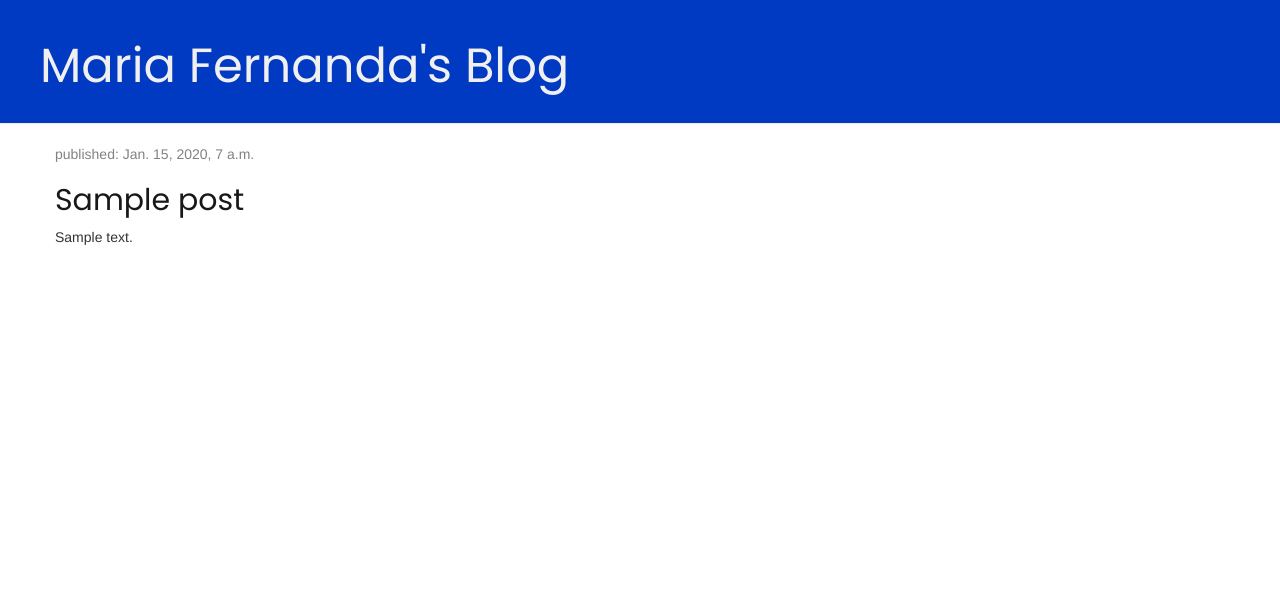
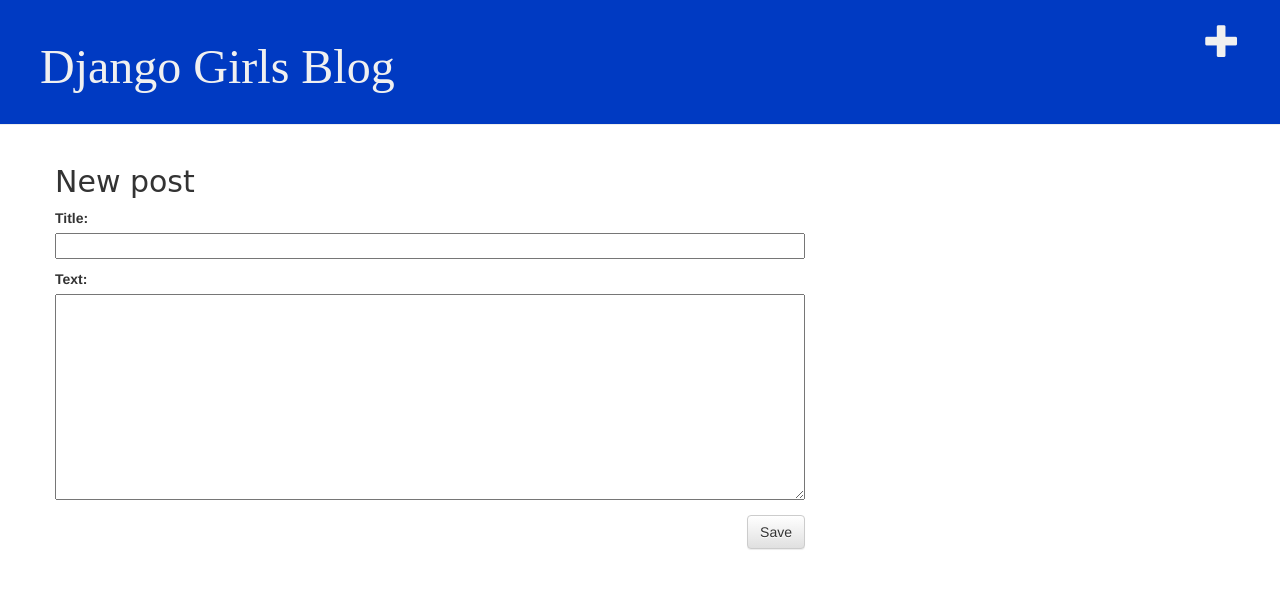
Before and after one commit to mfeeee/my_django_blog, a Django app: template blog/templates/blog/post_list.html in a window 1280 px wide. Shown: the top 589 px of the page. Run offline with Django 3.2, Linux system fonts and the light colour scheme; the template is opened without the code that fills it: values that come from a table or form of the project are taken from there, others are empty; tables that the repository leaves empty hold one stand-in row (values such as "Sample post"); parts of the project's set-up code (start-up, migrations or seed data) failed here and were passed over; some libraries are stand-ins or nearby versions.

Commit message:
Add formulario do Django Oitavo Commit

```diff
--- /dev/null
+++ b/blog/forms.py
@@ -0,0 +1,9 @@
+from django import forms
+
+from .models import Post
+
+class PostForm(forms.ModelForm):
+
+    class Meta:
+        model = Post
+        fields = ('title', 'text',)
--- a/blog/templates/blog/base.html
+++ b/blog/templates/blog/base.html
@@ -2,23 +2,22 @@
 {% load static %}
 <html lang="pt-BR">
     <head>
-        <meta charset="UTF-8">
-        <meta name="viewport" content="width=device-width, initial-scale=1.0">
-        <title>Blog da Mafê | Django Girls</title>
+        <title>Django Girls blog</title>
         <link rel="stylesheet" href="//maxcdn.bootstrapcdn.com/bootstrap/3.2.0/css/bootstrap.min.css">
         <link rel="stylesheet" href="//maxcdn.bootstrapcdn.com/bootstrap/3.2.0/css/bootstrap-theme.min.css">
+        <link href='//fonts.googleapis.com/css?family=Lobster&subset=latin,latin-ext' rel='stylesheet' type='text/css'>
         <link rel="stylesheet" href="{% static 'css/blog.css' %}">
-        <link href="https://fonts.googleapis.com/css2?family=Poppins&display=swap" rel="stylesheet">
     </head>
     <body>
         <div class="page-header">
-            <h1><a href="/">Maria Fernanda's Blog</a></h1>
+            <a href="{% url 'post_new' %}" class="top-menu"><span class="glyphicon glyphicon-plus"></span></a>
+            <h1><a href="/">Django Girls Blog</a></h1>
         </div>
         <div class="content container">
             <div class="row">
                 <div class="col-md-8">
-                {% block content %}
-                {% endblock %}
+                    {% block content %}
+                    {% endblock %}
                 </div>
             </div>
         </div>
--- a/blog/templates/blog/post_list.html
+++ b/blog/templates/blog/post_list.html
@@ -1,13 +1,9 @@
 {% extends 'blog/base.html' %}
 
 {% block content %}
-    {% for post in posts %}
-        <div class="post">
-            <div class="date">
-                published: {{ post.published_date }}
-            </div>
-            <h2><a href="{% url 'post_detail' pk=post.pk %}">{{ post.title }}</a></h2>
-            <p>{{ post.text|linebreaksbr }}</p>
-        </div>
-    {% endfor %}
+    <h2>New post</h2>
+    <form method="POST" class="post-form">{% csrf_token %}
+        {{ form.as_p }}
+        <button type="submit" class="save btn btn-default">Save</button>
+    </form>
 {% endblock %}
--- a/blog/urls.py
+++ b/blog/urls.py
@@ -4,4 +4,5 @@
 urlpatterns = [
     path('', views.post_list, name='post_list'),
     path('post/<int:pk>/', views.post_detail, name='post_detail'),
+    path('post/new/', views.post_new, name='post_new'),
 ]
--- a/blog/views.py
+++ b/blog/views.py
@@ -2,10 +2,13 @@
 from django.utils import timezone
 from .models import Post
 from django.shortcuts import render, get_object_or_404
+from .forms import PostForm
 
 
 # Create your views here.
-def post_list(request):
+def post_new(request):
+    form = PostForm()
+    return render(request, 'blog/post_edit.html', {'form': form})
     posts = Post.objects.filter(published_date__lte=timezone.now()).order_by('-published_date')
     return render(request, 'blog/post_list.html', {'posts': posts})
 
```
